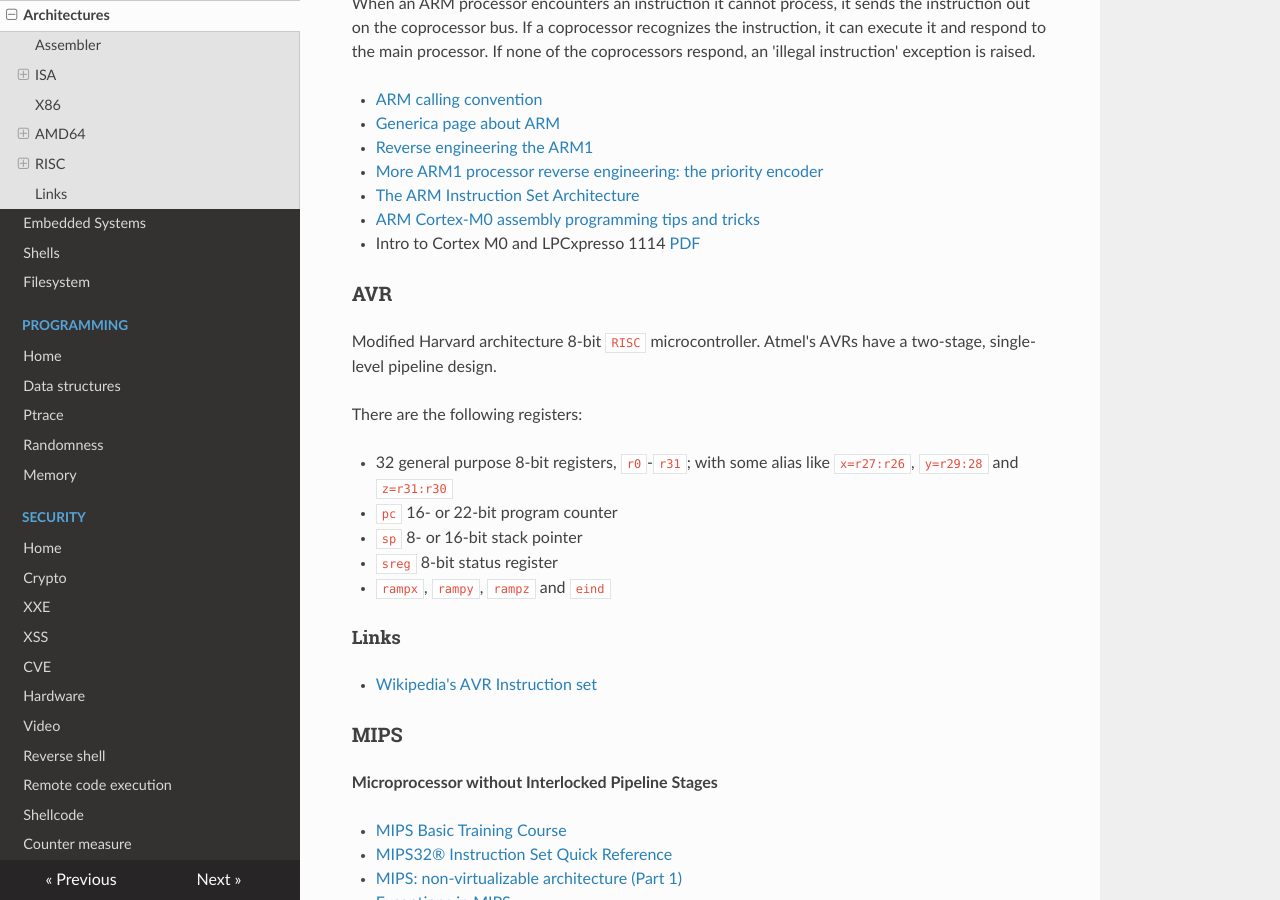
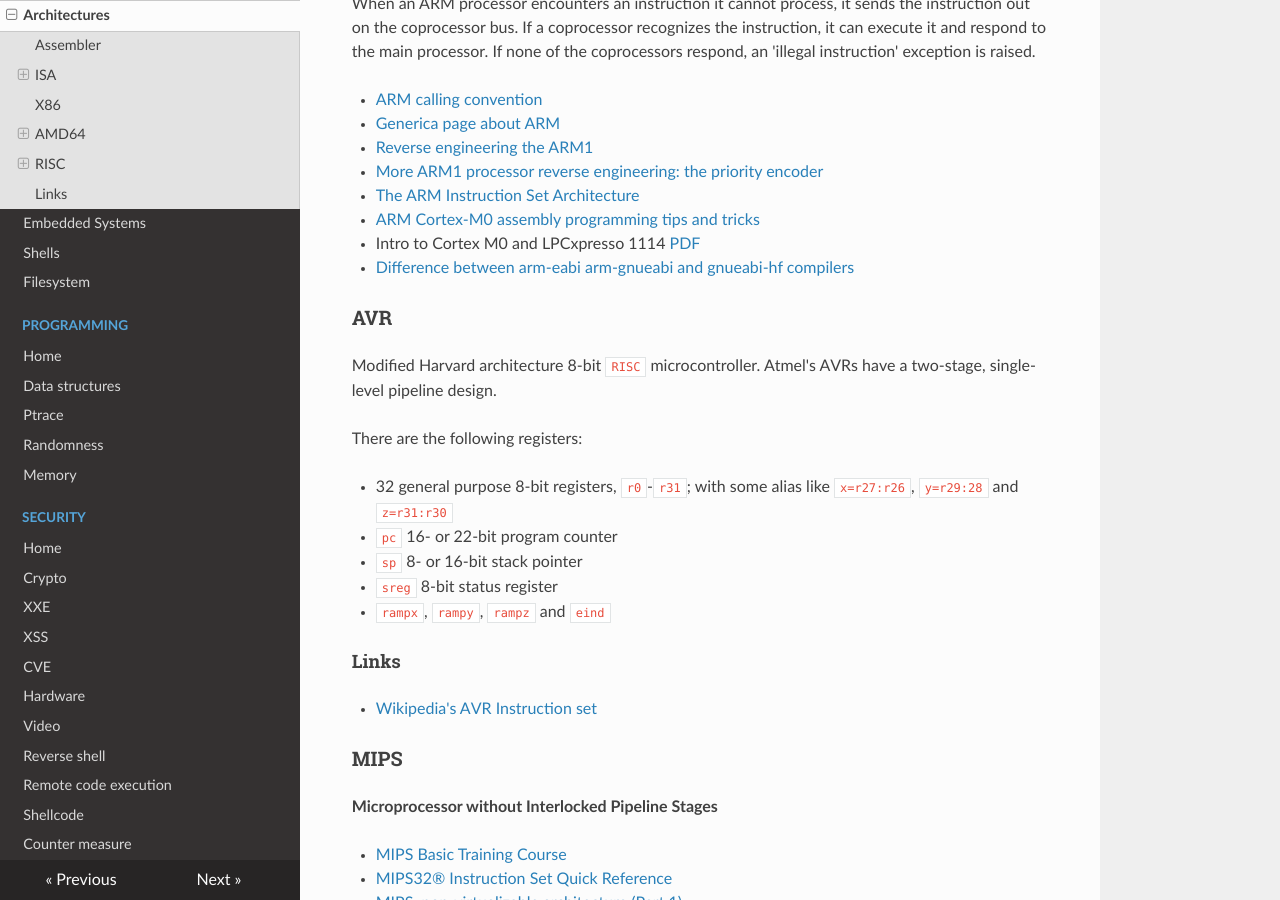
Before and after one commit to gipi/low-level, an MkDocs documentation site: the page built from docs/arch.md, in a window 1280 px wide and 900 px high, scrolled down 2811 px. Built offline with MkDocs 1.6.1, drawn with Linux system fonts in a browser that asks for light colours; nearby versions of some CDN libraries; old or Windows-style settings are respelled for this version of MkDocs.

Commit message:
Add note about gnueabi hf.

```diff
--- a/docs/arch.md
+++ b/docs/arch.md
@@ -128,6 +128,7 @@
  - [The ARM Instruction Set Architecture](http://users.ece.utexas.edu/~valvano/EE345M/Arm_EE382N_4.pdf)
  - [ARM Cortex-M0 assembly programming tips and tricks](https://community.arm.com/docs/DOC-7869)
  - Intro to Cortex M0 and LPCxpresso 1114 [PDF](https://web.eecs.umich.edu/~prabal/teaching/eecs373-f10/slides/lec21.pdf)
+ - [Difference between arm-eabi arm-gnueabi and gnueabi-hf compilers](https://stackoverflow.com/questions/26692065/difference-between-arm-eabi-arm-gnueabi-and-gnueabi-hf-compilers)
 
 ### AVR
 
```
